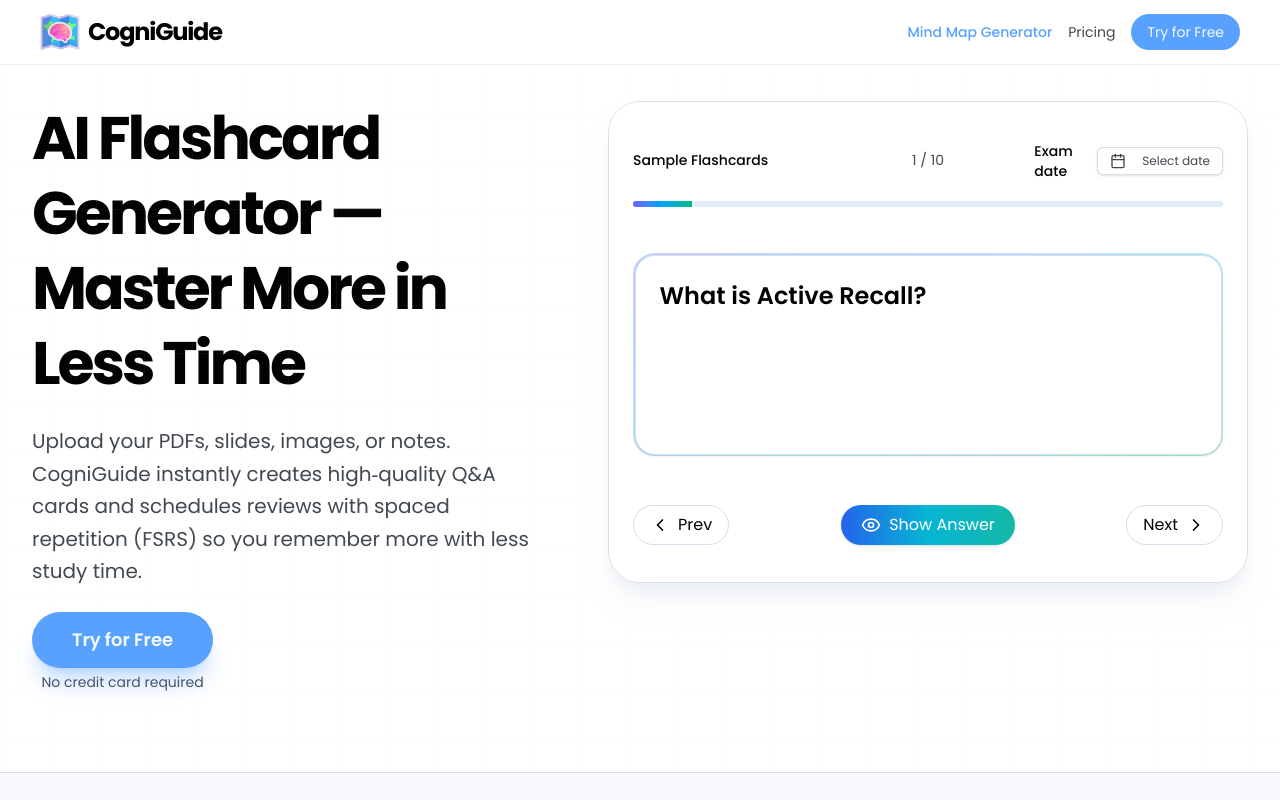
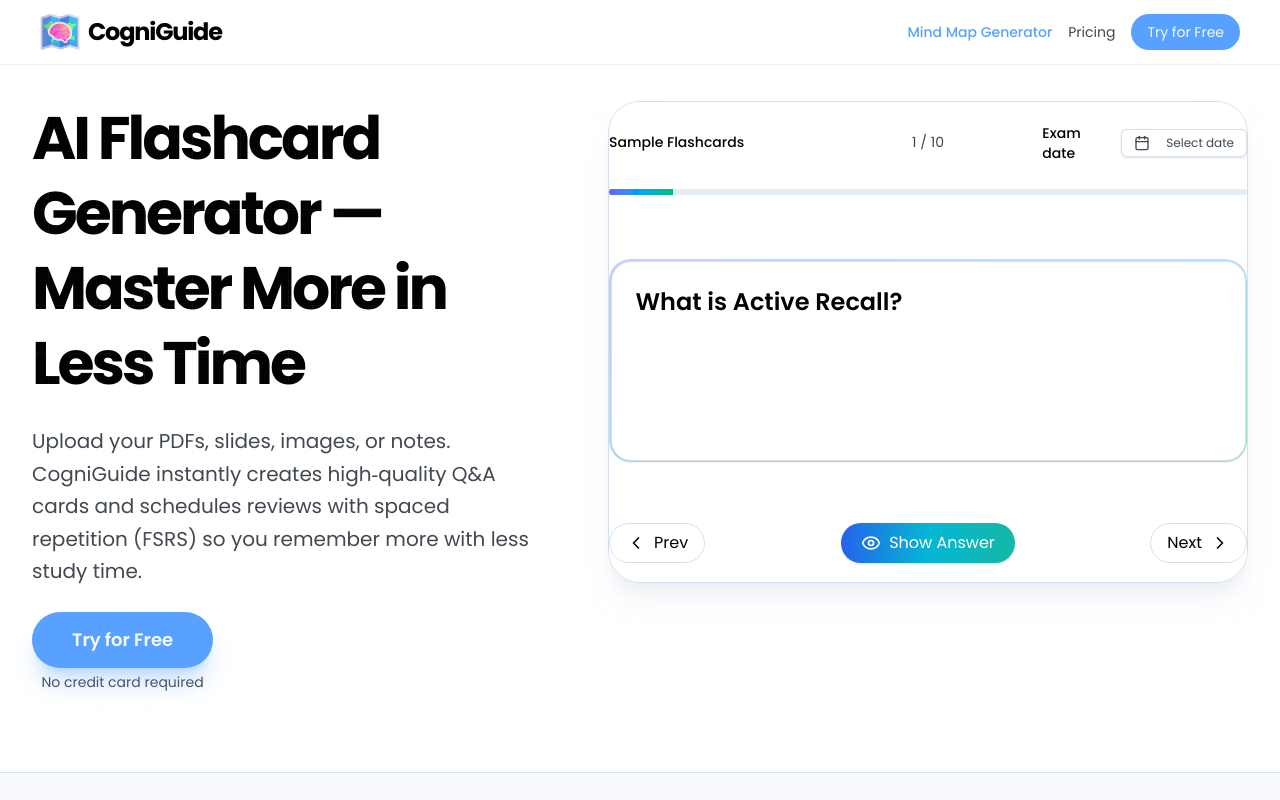
Before and after one commit to Led-adel-pilot/CogniGuide, a Next.js app: page /ai-flashcard-generator in a window 1280 px wide. Shown: the top 800 px of the page. Built offline with nearby package versions, Linux system fonts and the light colour scheme; no server answers.

Commit message:
Smaller modal margins p1-mindmap p2-flashcards

```diff
--- a/components/FlashcardsModal.tsx
+++ b/components/FlashcardsModal.tsx
@@ -655,7 +655,7 @@ export default function FlashcardsModal({ open, title, cards, isGenerating = fal
         </div>
       )}
 
-      <div className="w-full h-full grid grid-rows-[auto,1fr,auto] bg-background p-4 sm:p-6">
+      <div className="w-full h-full grid grid-rows-[auto,1fr,auto] bg-background">
         <div className="w-full max-w-5xl mx-auto grid grid-cols-1 md:grid-cols-3 items-center gap-2 sm:gap-3">
           <div className="text-center md:text-left text-sm font-medium truncate text-foreground">{studyInterleaved ? (current?.deckTitle || title) : (title || 'Flashcards')}</div>
           <div className="text-sm text-muted-foreground text-center hidden md:block">{hasCards ? (finished ? 'Completed' : studyDueOnly ? `${originalDueList.indexOf(index) + 1} / ${originalDueCount} due` : `${index + 1} / ${cards!.length}`) : ''}</div>
@@ -1028,7 +1028,7 @@ export default function FlashcardsModal({ open, title, cards, isGenerating = fal
 
   return (
     <>
-      <div className="fixed inset-0 bg-background/80 backdrop-blur-sm flex items-center justify-center z-[100] p-4 font-sans">
+      <div className="fixed inset-0 bg-background/80 backdrop-blur-sm flex items-center justify-center z-[100] p-2 font-sans">
         <AuthModal open={showAuthModal} />
         <ModalContent />
       </div>
--- a/components/MindMapModal.tsx
+++ b/components/MindMapModal.tsx
@@ -1016,7 +1016,7 @@ export default function MindMapModal({ markdown, onClose, onShareMindMap, onShar
   return (
     <>
       <AuthModal open={showAuthModal} />
-      <div className="fixed inset-0 backdrop-blur-sm flex items-center justify-center z-[100] p-4 font-sans" style={{ backgroundColor: 'var(--color-background)' }}>
+      <div className="fixed inset-0 backdrop-blur-sm flex items-center justify-center z-[100] p-1 font-sans" style={{ backgroundColor: 'var(--color-background)' }}>
         <div className="relative w-full h-full rounded-[1.5rem] border border-border ring-1 ring-black/5 shadow-2xl shadow-[0_10px_25px_rgba(0,0,0,0.12),0_25px_70px_rgba(0,0,0,0.18)] flex flex-col overflow-hidden" style={{ backgroundColor: 'var(--color-background)' }}>
           <div className="absolute top-2 right-2 z-30 group inline-flex items-center gap-1.5">
             {viewMode === 'map' ? (
```
